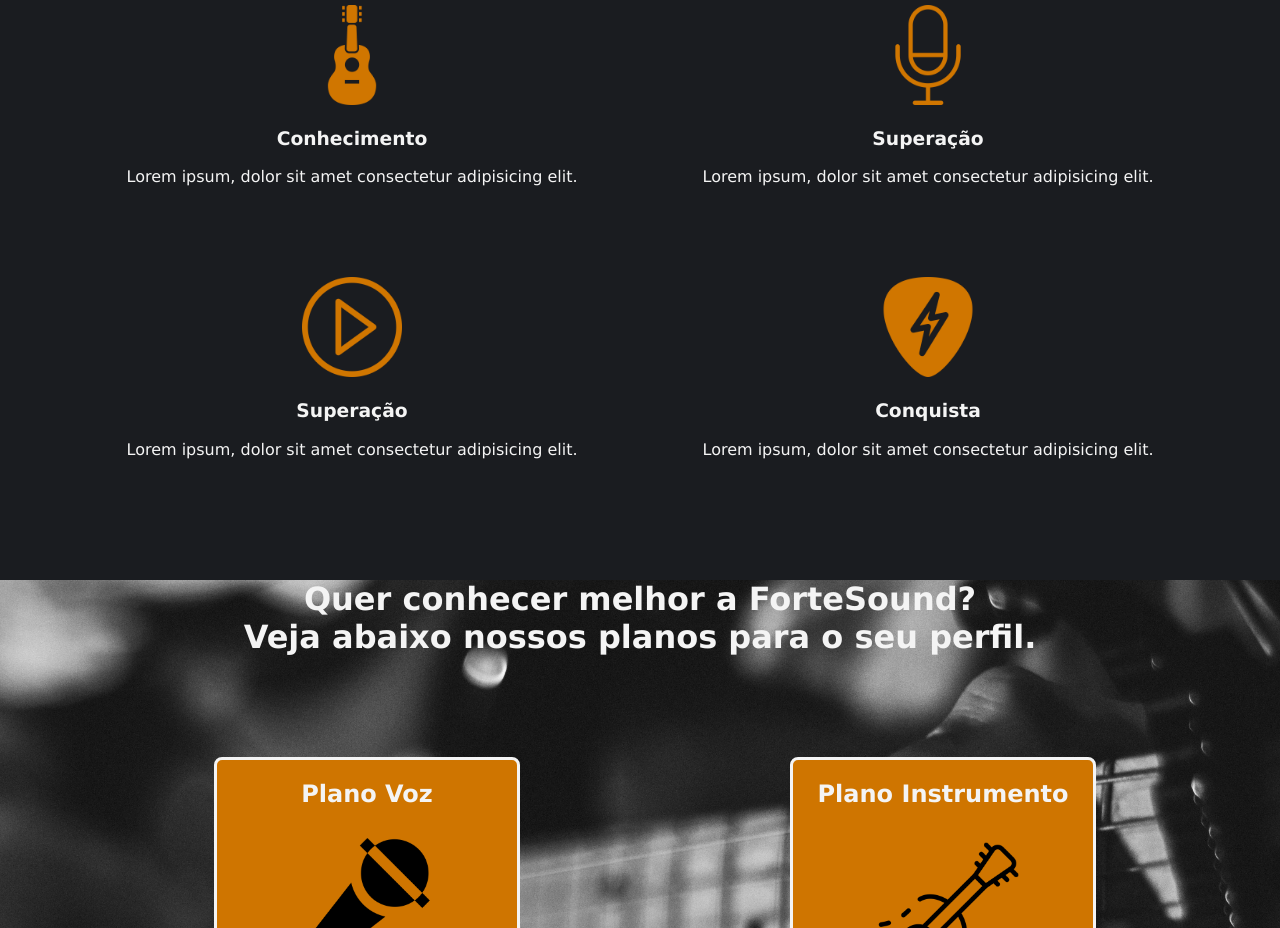
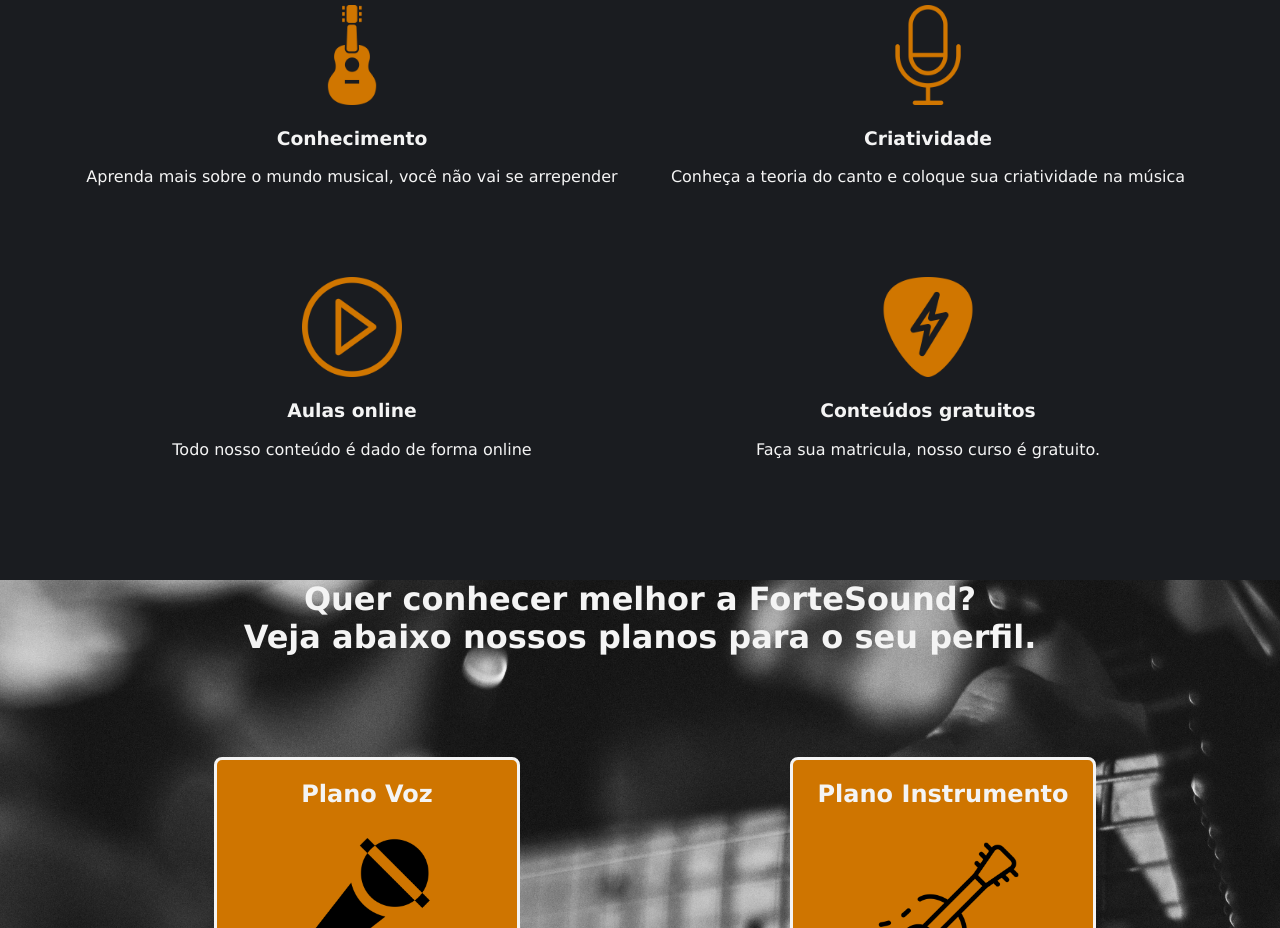
Before and after one commit to fortenicholas/forteSound-pi, a website: page projeto-site/public/index.html in a window 1280 px wide. Shown: the part 860-1788 px from the top of the page. Drawn offline with Linux system fonts and the light colour scheme.

Commit message:
alterações index

```diff
--- a/projeto-site/public/index.html
+++ b/projeto-site/public/index.html
@@ -3,7 +3,8 @@
 <head>
     <meta charset="UTF-8">
     <meta name="viewport" content="width=device-width, initial-scale=1.0">
-    <title>Forte-Music</title>
+    <title>ForteSound</title>
+    <link rel="icon" href="sla.png">
     <link rel="stylesheet" href="css/index.css">
     <link rel="stylesheet" href="css/navbar.css">
     <link rel="stylesheet" href="css/footer.css">
@@ -43,14 +44,16 @@
                 <a href="sobre.html">
                     <img class="imgs"  src="img/violanzin.png" alt="">
                     <h3>Conhecimento</h3>
-                    <p>Lorem ipsum, dolor sit amet consectetur adipisicing elit.</p>
+                    <p>Aprenda mais sobre o mundo musical, você não vai se arrepender </p>
+
                 </a>
             </div>
 
             <div class="img-org">
                 <a href="sobre.html"><img class="imgs" src="img/o-microphone.png" alt="">
-                    <h3>Superação</h3>
-                    <p>Lorem ipsum, dolor sit amet consectetur adipisicing elit.</p>
+                    <h3>Criatividade</h3>
+                    <p>Conheça a teoria do canto e coloque sua criatividade na música</p>
+
                 </a>
 
             </div>
@@ -58,8 +61,10 @@
             <div class="img-org">
                 <a href="sobre.html">
                     <img class="imgs" src="img/play.png" alt="">
-                    <h3>Superação</h3>
-                    <p>Lorem ipsum, dolor sit amet consectetur adipisicing elit.</p>
+                    <h3>Aulas online</h3>
+                    <p>Todo nosso conteúdo é dado de forma online</p>
+
+
                 </a>
 
             </div>
@@ -67,8 +72,9 @@
             <div class="img-org">
                 <a href="sobre.html">
                     <img class="imgs" src="img/pick (1).png" alt="">
-                    <h3>Conquista</h3>
-                    <p>Lorem ipsum, dolor sit amet consectetur adipisicing elit.</p>
+                    <h3>Conteúdos gratuitos</h3>
+                    <p>Faça sua matricula, nosso curso é gratuito.</p>
+
                 </a>
 
            <div>
```
Also changed, not shown: projeto-site/public/cadastro.html (+3 -2 lines), projeto-site/public/login.html (+4 -3 lines), projeto-site/public/portal.html (+2 -1 lines), projeto-site/public/script.html (+3 -2 lines), projeto-site/public/script2.html (+3 -2 lines), projeto-site/public/sobre-ins.html (+2 -1 lines), projeto-site/public/sobre-voz.html (+2 -1 lines), projeto-site/public/sobre.html (+2 -1 lines).
